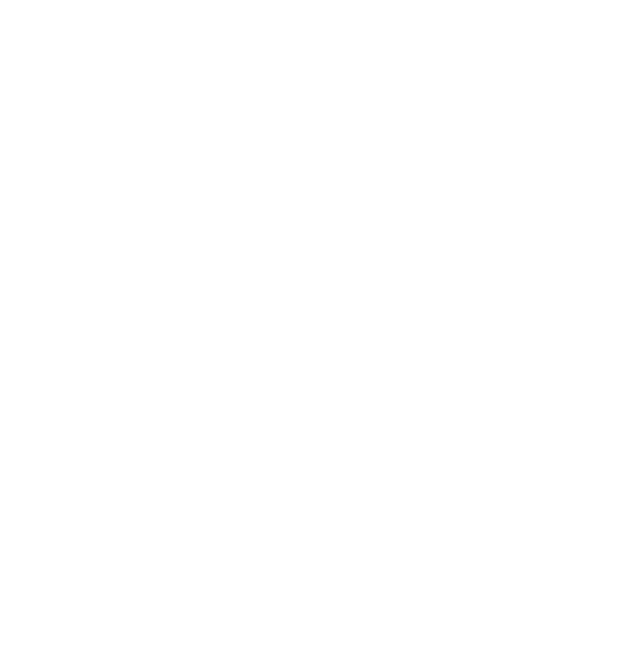
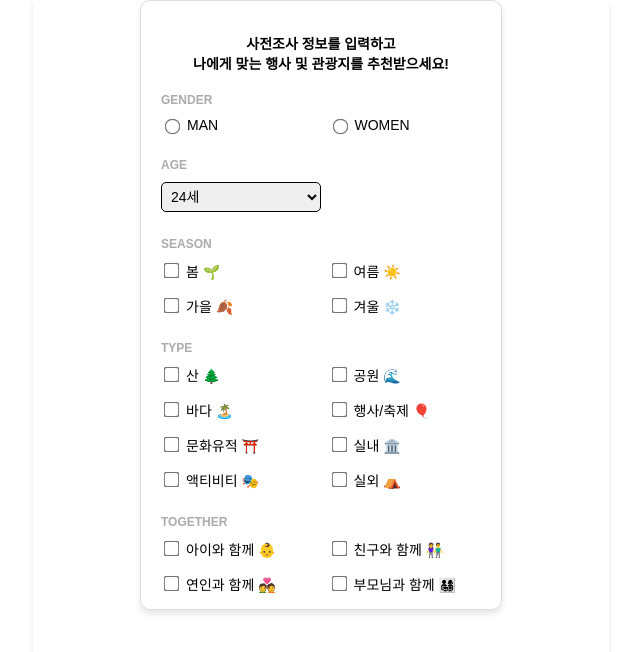
Before and after one commit to OdgOdg/frontend, a React (Vite) app: page /SurveyForm in a window 1280 px wide. Before the commit this address had no page. Shown: the top 652 px of the page, without its empty margins (319-959 px from the left). Built offline with nearby package versions, Linux system fonts and the light colour scheme; a web font is replaced by a local one.

Commit message:
refactor : 회의내용 적용 완료

```diff
--- a/src/App.tsx
+++ b/src/App.tsx
@@ -11,6 +11,8 @@ import PasswordChangeSuccess from "./pages/SettingPage/PasswordChangeSuccessPage
 import DeleteAccountSuccessPage from "./pages/SettingPage/DeleteAccountSuccessPage.tsx.tsx";
 import ChatRoomList from "./pages/chatPage/ChatRoomList.tsx";
 import AddFriendPage from "./pages/chatPage/AddFriendPage.tsx";
+import ProfileManagement from "./pages/MyPage/Profilemanagement.tsx";
+import SurveyForm from "./pages/SurveyForm/Surveyform.tsx";
 
 function AppLayout() {
   return (
@@ -37,6 +39,8 @@ function App() {
             <Route path="/DeleteAccountSuccess" element={<DeleteAccountSuccessPage />} />
             <Route path="/ChatRoomList" element={<ChatRoomList />} />
             <Route path="/AddFriend" element={<AddFriendPage />} />
+            <Route path="/ProfileManagement" element={<ProfileManagement />} />
+            <Route path="/SurveyForm" element={<SurveyForm />} />
           </Route>
         </Routes>
       </Router>
--- /dev/null
+++ b/src/pages/MyPage/ProfileManagement.tsx
@@ -0,0 +1,143 @@
+import React, { useState } from 'react';
+import styled from 'styled-components';
+import Header from "../../components/Header";
+import BottomNavbar from "../../components/BottomNavbar";
+import { FaCamera, FaHome, FaCalendarAlt, FaCommentDots, FaBell, FaCog } from 'react-icons/fa';
+
+const ProfileContainer = styled.div`
+  width: 100%;
+  max-width: 400px;
+  margin: auto;
+  padding: 20px;
+  height: 100vh;
+`;
+
+const ProfileImageWrapper = styled.div`
+  display: flex;
+  justify-content: center;
+  margin-bottom: 20px;
+`;
+
+const ProfileImage = styled.div`
+  width: 80px;
+  height: 80px;
+  border-radius: 50%;
+  background-color: #e0e0e0;
+  position: relative;
+
+  svg {
+    position: absolute;
+    bottom: 0;
+    right: 0;
+    background-color: #fff;
+    border-radius: 50%;
+    padding: 5px;
+    cursor: pointer;
+  }
+`;
+
+const InputContainer = styled.div`
+  margin-bottom: 30px;
+
+  label {
+    font-weight: 600;
+    font-size: 14px;
+    margin-bottom: 5px;
+    display: block;
+  }
+
+  input {
+    width: 90%;
+    padding: 10px 0;
+    border: none;
+    border-bottom: 1px solid #ccc;
+    font-size: 14px;
+
+    &:focus {
+      outline: none;
+      border-bottom: 1px solid #00796b;
+    }
+  }
+
+  .email {
+    color:rgb(0, 0, 0);
+    padding: 10px 0;
+    border-bottom: 1px solid #ccc;
+  }
+`;
+
+const SaveButton = styled.button`
+  width: 50%;
+  padding: 10px;
+  font-size: 18px;
+  color: white;
+  background-color: #00AA5B;
+  border: none;
+  border-radius: 20px;
+  cursor: pointer;
+  display: block;
+  margin: 50px auto auto auto;
+
+  &:hover {
+    background-color: #008a5a;
+  }
+`;
+
+const ProfileManagement = () => {
+  const [name, setName] = useState('');
+  const [intro, setIntro] = useState('');
+
+  const handleSave = () => {
+    alert(`이름: ${name}\n소개글: ${intro}`);
+  };
+
+  return (
+    <>
+      <Header title="프로필 관리" />
+      <ProfileContainer>
+
+
+        {/* Profile Image */}
+        <ProfileImageWrapper>
+          <ProfileImage>
+            <FaCamera size={20} />
+          </ProfileImage>
+        </ProfileImageWrapper>
+
+        {/* Inputs */}
+        <InputContainer>
+          <label>이름</label>
+          <input
+            type="text"
+            placeholder="이름"
+            value={name}
+            onChange={(e) => setName(e.target.value)}
+          />
+        </InputContainer>
+
+        <InputContainer>
+          <label>소개글</label>
+          <input
+            type="text"
+            placeholder="소개글을 입력해주세요"
+            value={intro}
+            onChange={(e) => setIntro(e.target.value)}
+          />
+        </InputContainer>
+
+        <InputContainer>
+          <label>학교 이메일</label>
+          <div className="email">20201532@inu.ac.kr</div>
+        </InputContainer>
+
+        {/* Save Button */}
+        <SaveButton onClick={handleSave}>저장하기</SaveButton>
+
+      </ProfileContainer>
+      <BottomNavbar />
+
+    </>
+  );
+};
+
+export default ProfileManagement;
--- /dev/null
+++ b/src/pages/SurveyForm/SurveyForm.tsx
@@ -0,0 +1,204 @@
+import React, { useState } from "react";
+import styled from "styled-components";
+
+const Container = styled.div`
+  width: 320px;
+  height: 568px;
+  margin: auto;
+  padding: 20px;
+  overflow: auto;
+  border: 1px solid #ddd;
+  border-radius: 10px;
+  box-shadow: 0 4px 6px rgba(0, 0, 0, 0.1);
+`;
+
+const Title = styled.h2`
+  font-size: 14px;
+  text-align: center;
+  margin-bottom: 20px;
+`;
+
+const Section = styled.div`
+  margin-bottom: 25px;
+`;
+
+const Label = styled.div`
+  font-size: 12px;
+  font-weight: bold;
+  margin-bottom: 10px;
+  color: #ABABAB;
+`;
+
+const Select = styled.select`
+  width: 50%;
+  padding: 5px;
+  font-size: 14px;
+  border: 1px solid black;
+  border-radius: 5px;
+`;
+
+const CheckboxContainer = styled.div`
+  display: grid;
+  grid-template-columns: repeat(2, 1fr);
+  gap: 15px;
+`;
+
+const CheckboxLabel = styled.label`
+  display: flex;
+  align-items: center;
+  gap: 5px;
+  font-size: 14px;
+`;
+
+const CheckboxInput = styled.input`
+  transform: scale(1.2);
+`;
+
+const SubmitButton = styled.button`
+  width: 50%;
+  padding: 10px;
+  font-size: 18px;
+  color: white;
+  background-color: #00AA5B;
+  border: none;
+  border-radius: 20px;
+  cursor: pointer;
+  display: block;
+  margin: 0 auto;
+`;
+
+const options = {
+  gender: ["MAN", "WOMEN"],
+  age: ["24세", "25세", "26세", "27세"],
+  season: ["봄 🌱", "여름 ☀️", "가을 🍂", "겨울 ❄️"],
+  type: [
+    "산 🌲",
+    "공원 🌊",
+    "바다 🏝️",
+    "행사/축제 🎈",
+    "문화유적 ⛩️",
+    "실내 🏛️",
+    "액티비티 🎭",
+    "실외 ⛺",
+  ],
+  together: [
+    "아이와 함께 👶",
+    "친구와 함께 👫",
+    "연인과 함께 💑",
+    "부모님과 함께 👨‍👩‍👧‍👦",
+  ],
+};
+
+const SurveyForm: React.FC = () => {
+  const [formData, setFormData] = useState({
+    gender: "",
+    age: "24세",
+    season: new Set<string>(),
+    type: new Set<string>(),
+    together: new Set<string>(),
+  });
+
+  const handleCheckboxChange = (category: "season" | "type" | "together", value: string) => {
+    setFormData((prev) => {
+      const updatedSet = new Set(prev[category]);
+      updatedSet.has(value) ? updatedSet.delete(value) : updatedSet.add(value);
+      return { ...prev, [category]: updatedSet };
+    });
+  };
+
+  const handleSubmit = () => {
+    console.log("Form Data:", formData);
+  };
+
+  return (
+    <Container>
+      <Title>사전조사 정보를 입력하고<br></br> 나에게 맞는 행사 및 관광지를 추천받으세요!</Title>
+
+      {/* GENDER */}
+      <Section>
+        <Label>GENDER</Label>
+        <CheckboxContainer>
+          {options.gender.map((item) => (
+            <CheckboxLabel key={item}>
+              <CheckboxInput
+                type="radio"
+                name="gender"
+                checked={formData.gender === item}
+                onChange={() => setFormData((prev) => ({ ...prev, gender: item }))}
+              />
+              {item}
+            </CheckboxLabel>
+          ))}
+        </CheckboxContainer>
+      </Section>
+
+      {/* AGE */}
+      <Section>
+        <Label>AGE</Label>
+        <Select value={formData.age} onChange={(e) => setFormData({ ...formData, age: e.target.value })}>
+          {options.age.map((item) => (
+            <option key={item} value={item}>
+              {item}
+            </option>
+          ))}
+        </Select>
+      </Section>
+
+      {/* SEASON */}
+      <Section>
+        <Label>SEASON</Label>
+        <CheckboxContainer>
+          {options.season.map((item) => (
+            <CheckboxLabel key={item}>
+              <CheckboxInput
+                type="checkbox"
+                checked={formData.season.has(item)}
+                onChange={() => handleCheckboxChange("season", item)}
+              />
+              {item}
+            </CheckboxLabel>
+          ))}
+        </CheckboxContainer>
+      </Section>
+
+      {/* TYPE */}
+      <Section>
+        <Label>TYPE</Label>
+        <CheckboxContainer>
+          {options.type.map((item) => (
+            <CheckboxLabel key={item}>
+              <CheckboxInput
+                type="checkbox"
+                checked={formData.type.has(item)}
+                onChange={() => handleCheckboxChange("type", item)}
+              />
+              {item}
+            </CheckboxLabel>
+          ))}
+        </CheckboxContainer>
+      </Section>
+
+      {/* TOGETHER */}
+      <Section>
+        <Label>TOGETHER</Label>
+        <CheckboxContainer>
+          {options.together.map((item) => (
+            <CheckboxLabel key={item}>
+              <CheckboxInput
+                type="checkbox"
+                checked={formData.together.has(item)}
+                onChange={() => handleCheckboxChange("together", item)}
+              />
+              {item}
+            </CheckboxLabel>
+          ))}
+        </CheckboxContainer>
+      </Section>
+
+      {/* SUBMIT BUTTON */}
+      <SubmitButton onClick={handleSubmit}>제출 하기</SubmitButton>
+    </Container>
+  );
+};
+
+export default SurveyForm;
```
Also changed, not shown: 1 other file (tests, documents, lock files or other folders).
